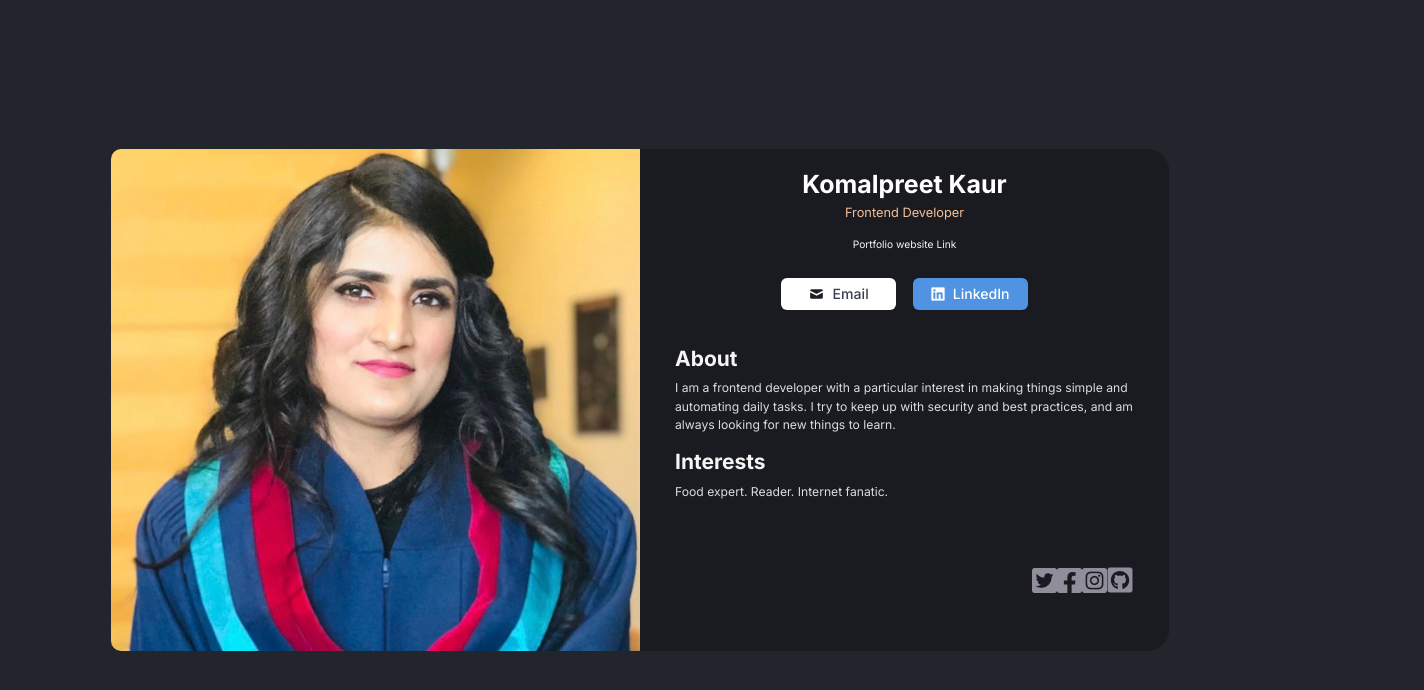
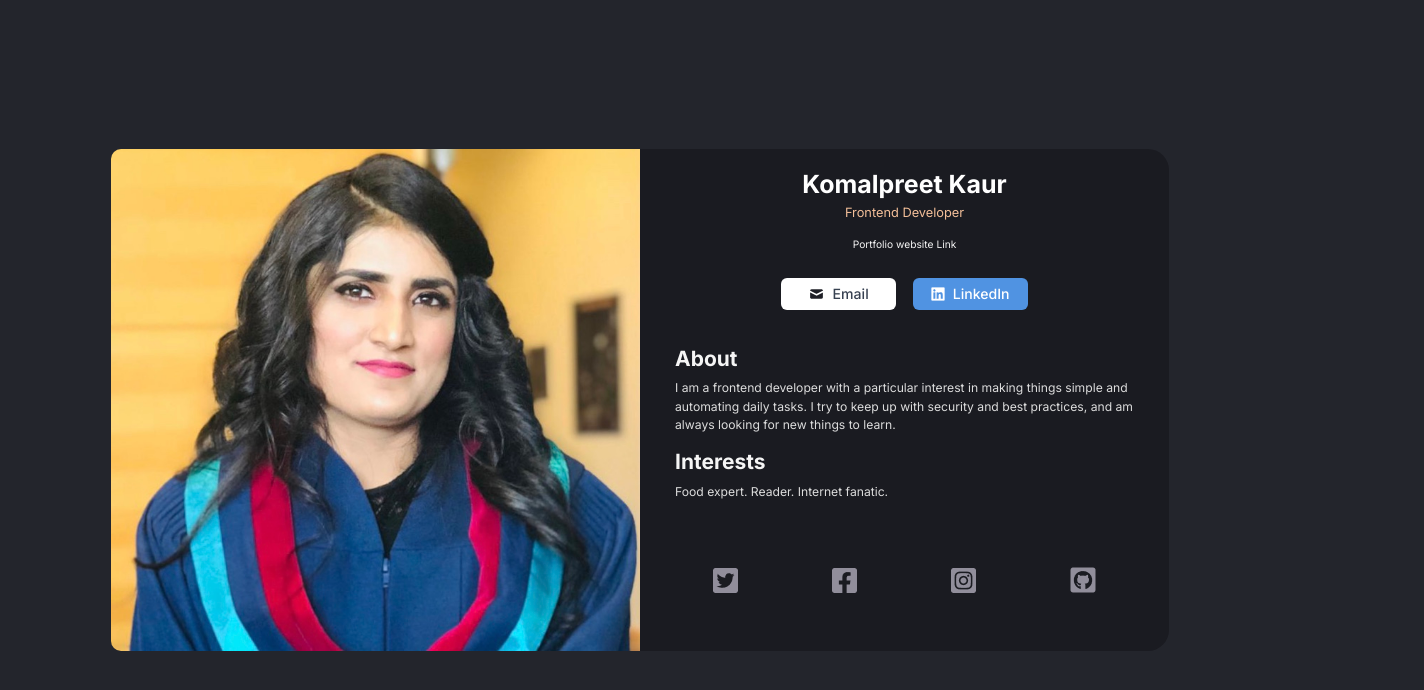
Before and after one commit to vyas-meet/digital_business_card, a React (Vite) app: page / in a window 1280 px wide. Shown: the top 690 px of the page, 1424 px wide, since content can reach past the window. Built offline with nearby package versions, Linux system fonts and the light colour scheme.

Commit message:
alter the text alignment for footer

```diff
--- a/src/App.css
+++ b/src/App.css
@@ -172,6 +172,6 @@ footer a {
 
   footer {
     grid-area: 2 / 2 / 3 / 3;
-    padding: 0 24.5em; /* 0 147px */
+    text-align: center;
   }
 }
```
